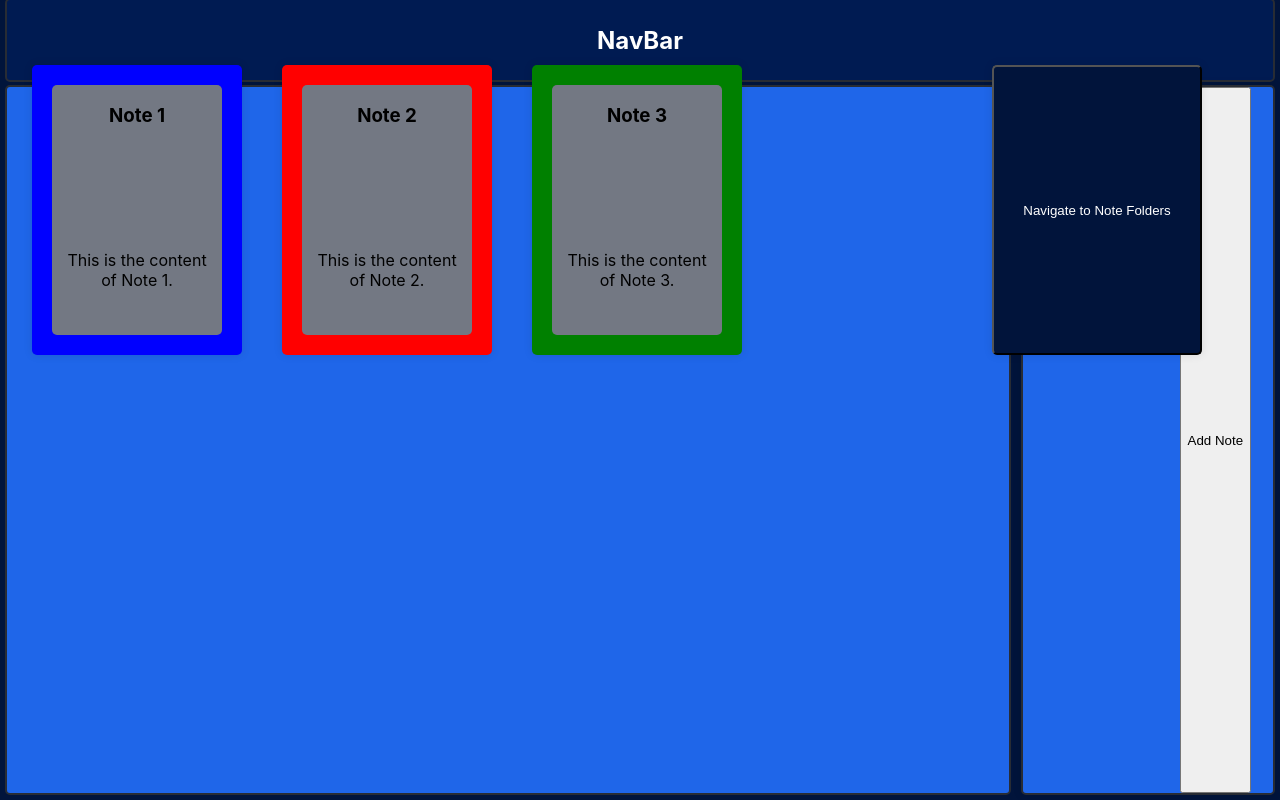
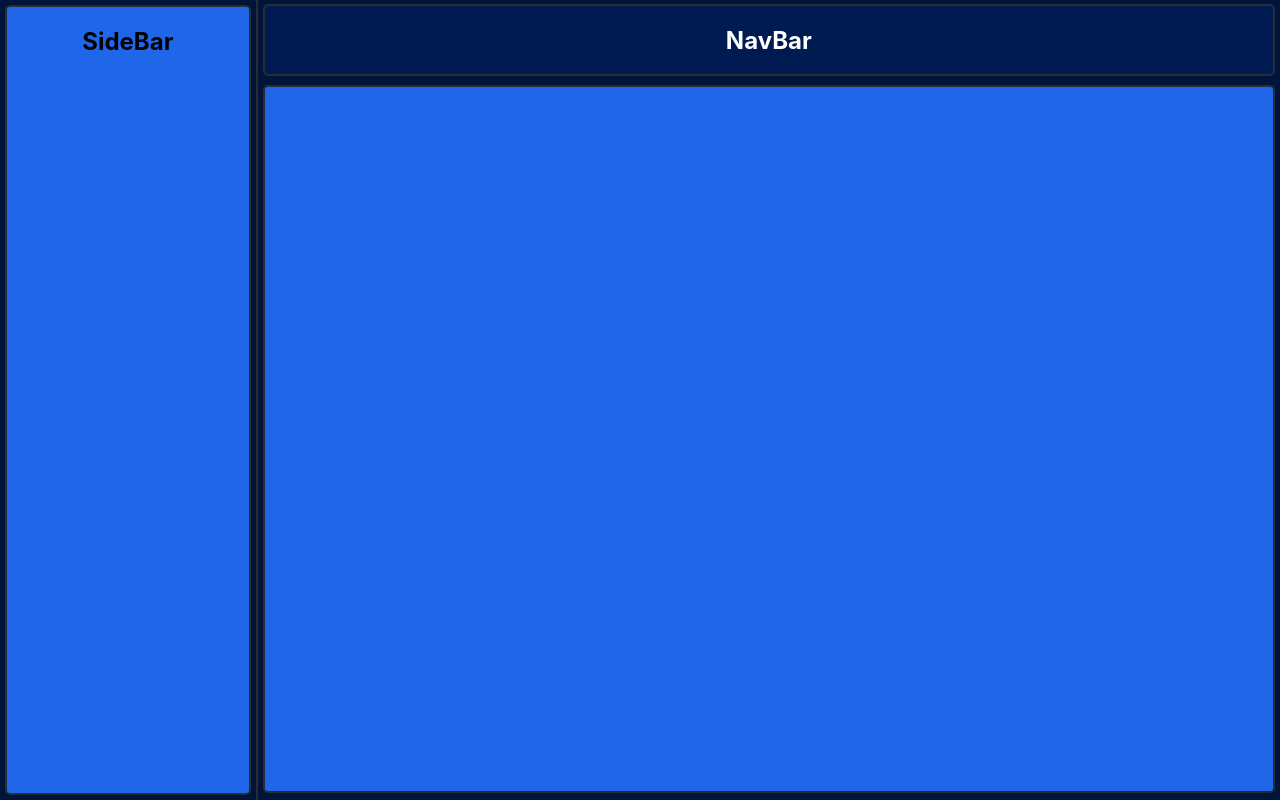
Before and after one commit to GeorgeChirikov/Web_Dev_Project, a React (Create React App) app: page / in a window 1280 px wide. Built offline with nearby package versions, Linux system fonts and the light colour scheme.

Commit message:
new prototype sidebar on left side

```diff
--- a/src/App.css
+++ b/src/App.css
@@ -1,18 +1,21 @@
 .App {
   text-align: center;
+  display: flex;
 }
 
 .flex-container {
-  display: flex;
-  min-height: 90vh;
-  height: auto;
+  /* display: flex; */
+  width: 80%;
+  /* min-height: 90vh;
+  height: auto; */
+  height: 100vh;
   background-color: #01143b;
 }
 
 .navBar {
   display: flex;
   width: 100%;
-  height: 10vh;
+  height: 10%;
   justify-content: space-around;
   align-items: center;
   background-color: #01143b;
@@ -21,7 +24,7 @@
 .navBar-section {
   display: flex;
   width: 100%;
-  height: 10vh;
+  height: auto;
   margin: 5px;
   justify-content: space-around;
   align-items: center;
@@ -70,19 +73,27 @@
 
 .home {
   display: flex;
-  /* justify-content: center; */
   align-items: center;
-  width: 80%;
+  width: auto;
   margin: 5px;
-  height: auto;
+  height: 88%;
   background-color: #1f66e9;
   border: #282c34 2px solid;
   border-radius: 5px;
 }
 
+.sideBar-Section {
+  display: flex;
+  width: 20%;
+  height: auto;
+  background-color: #01143b;
+  border-right: #282c34 2px solid;
+}
+
 .sideBar {
   display: flex;
-  width: 20%;
+  width: 100%;
+  min-height: 98%;
   height: auto;
   margin: 5px;
   justify-content: space-around;
@@ -90,7 +101,6 @@
   box-shadow: 0 0 10px rgba(0, 0, 0, 0.1);
   border: #282c34 2px solid;
   border-radius: 5px;
-  order: 1;
 }
 
 .notFound {
@@ -106,19 +116,12 @@
 .notes-section {
   display: flex;
   position: relative;
-  /* position: absolute; */
-  /* left: 50px;
-  top: 150px; */
   flex-wrap: wrap;
   justify-items: left;
-  /* justify-content: space-between; */
-  /* justify-content: center; */
   width: 750px;
   bottom: 230px;
   margin: 5px;
   height: auto;
-  /* background-color: #38039b; */
-  /* border: #282c34 2px solid; */
   border-radius: 5px;
 }
 
--- a/src/App.js
+++ b/src/App.js
@@ -11,9 +11,9 @@ function App() {
   return (
     <div className="App">
       <BrowserRouter>
-        <NavBar />
+        <SideBar />
         <div className="flex-container">
-          <SideBar />
+          <NavBar />
           <Routes>
             <Route path="/" element={<Home />} />
             <Route path="/notes" element={<Notes />} />
--- a/src/components/home.js
+++ b/src/components/home.js
@@ -6,7 +6,7 @@ import { Link } from 'react-router-dom'
 function Home() {
   return (
     <div className="home">
-      <section className="notes-section">
+      {/* <section className="notes-section">
         {notes.slice(0, 3).map((note) => {
           console.log(note)
           return <Note key={note.id} {...note} color={note.color} />
@@ -19,7 +19,7 @@ function Home() {
             <button>Navigate to Note Folders</button>
           </Link>
         </section>
-      }
+      } */}
     </div>
   )
 }
--- a/src/components/sideBar.js
+++ b/src/components/sideBar.js
@@ -16,11 +16,13 @@ const SideBar = () => {
     setNote([...note, newNote])
   }
   return (
-    <div className="sideBar">
-      <h2>SideBar</h2>
-      <button className="byttonAddNote" onClick={addNote}>
+    <div className="sideBar-Section">
+      <div className="sideBar">
+        <h2>SideBar</h2>
+        {/* <button className="byttonAddNote" onClick={addNote}>
         Add Note
-      </button>
+      </button> */}
+      </div>
     </div>
   )
 }
```
